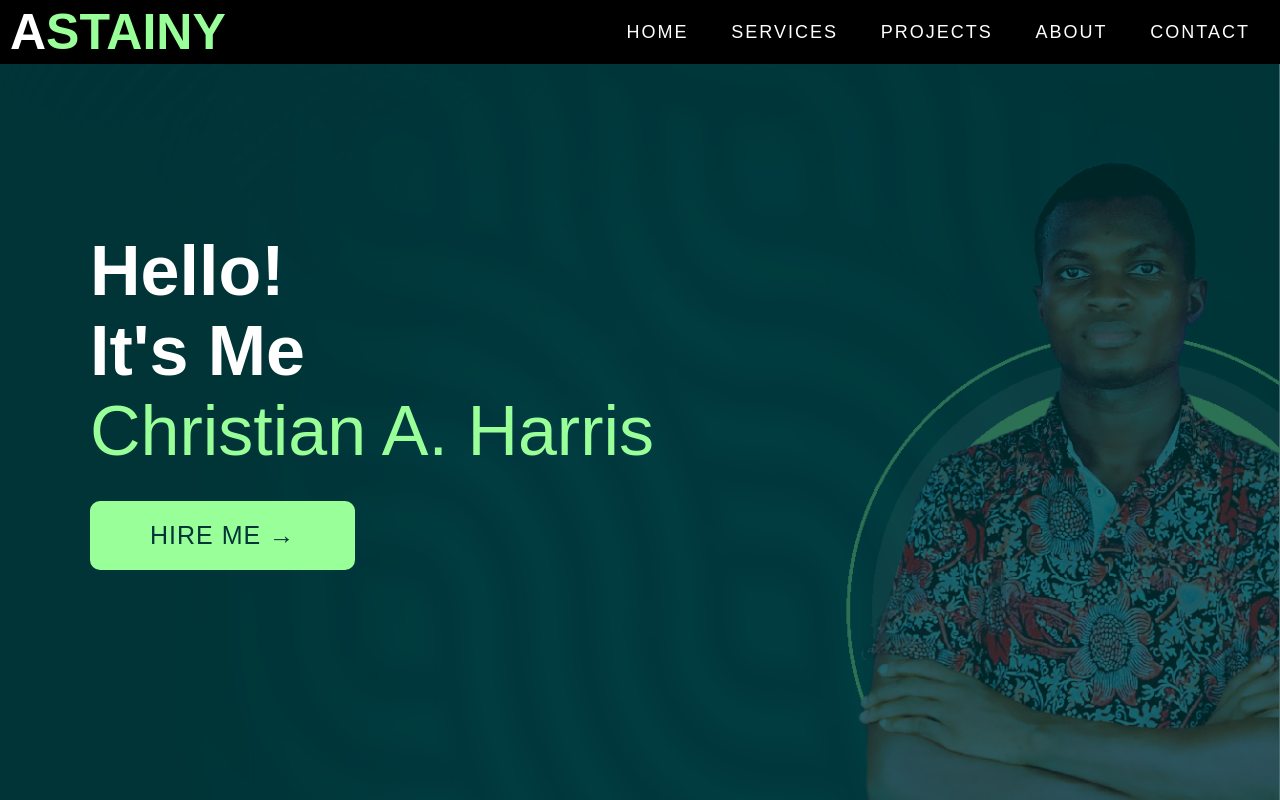
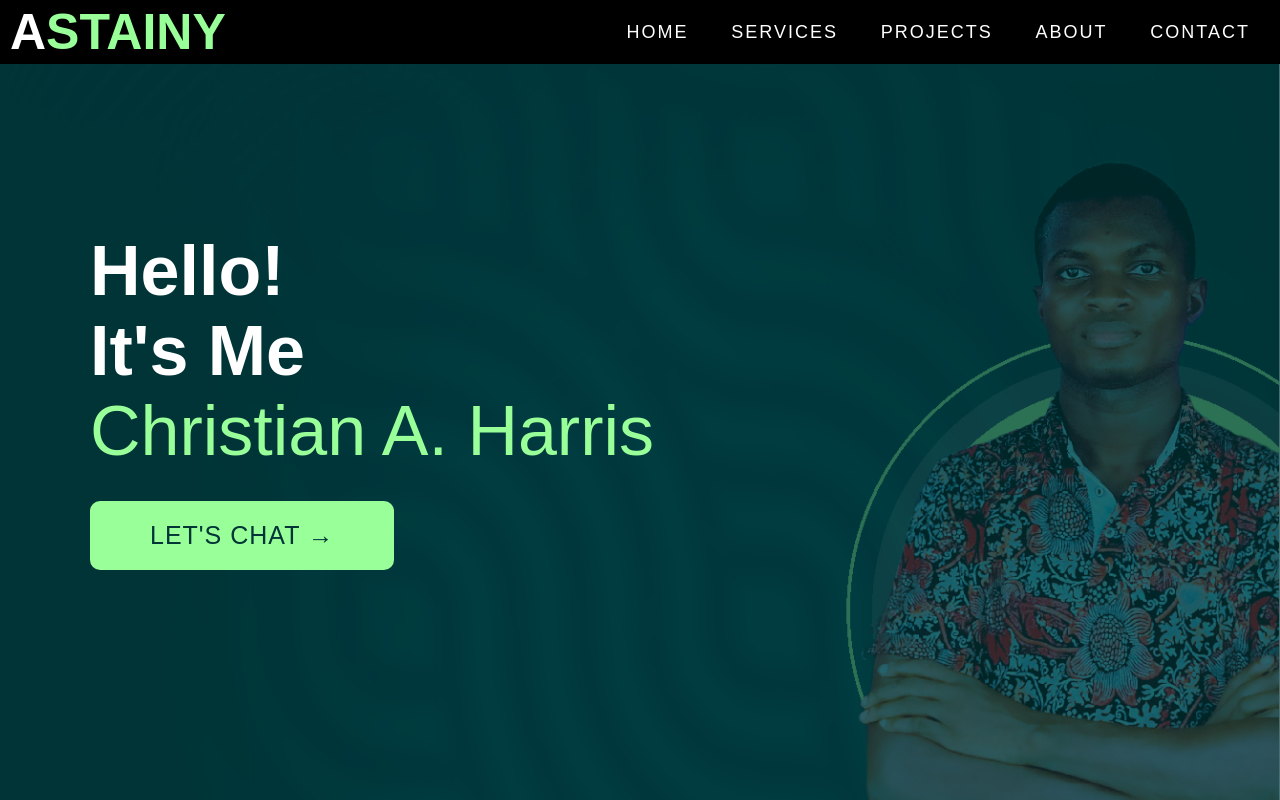
Before and after one commit to astainy1/astainyportfolio, a plain HTML site: page index.html in a window 1280 px wide. Drawn offline with nearby package versions, Linux system fonts and the light colour scheme.

Commit message:
Update index.html

```diff
--- a/index.html
+++ b/index.html
@@ -51,7 +51,7 @@
         <h1>Hello! <span></span></h1>
         <h1>It's Me <span></span></h1>
         <h1> Christian A. Harris <span></span></h1>
-        <a href="https://wa.me/231555103497?text=I'm%20interested%20in%20your%20services%20,%20and%20I%20would%20like%20to%20connect%20with%20you." type="button" class="cta">Hire Me &rarr;</a>
+        <a href="https://wa.me/231555103497?text=I'm%20interested%20in%20your%20services%20,%20and%20I%20would%20like%20to%20connect%20with%20you." type="button" class="cta">Let's Chat &rarr;</a>
       </div>
     </div>
   </section>
```
